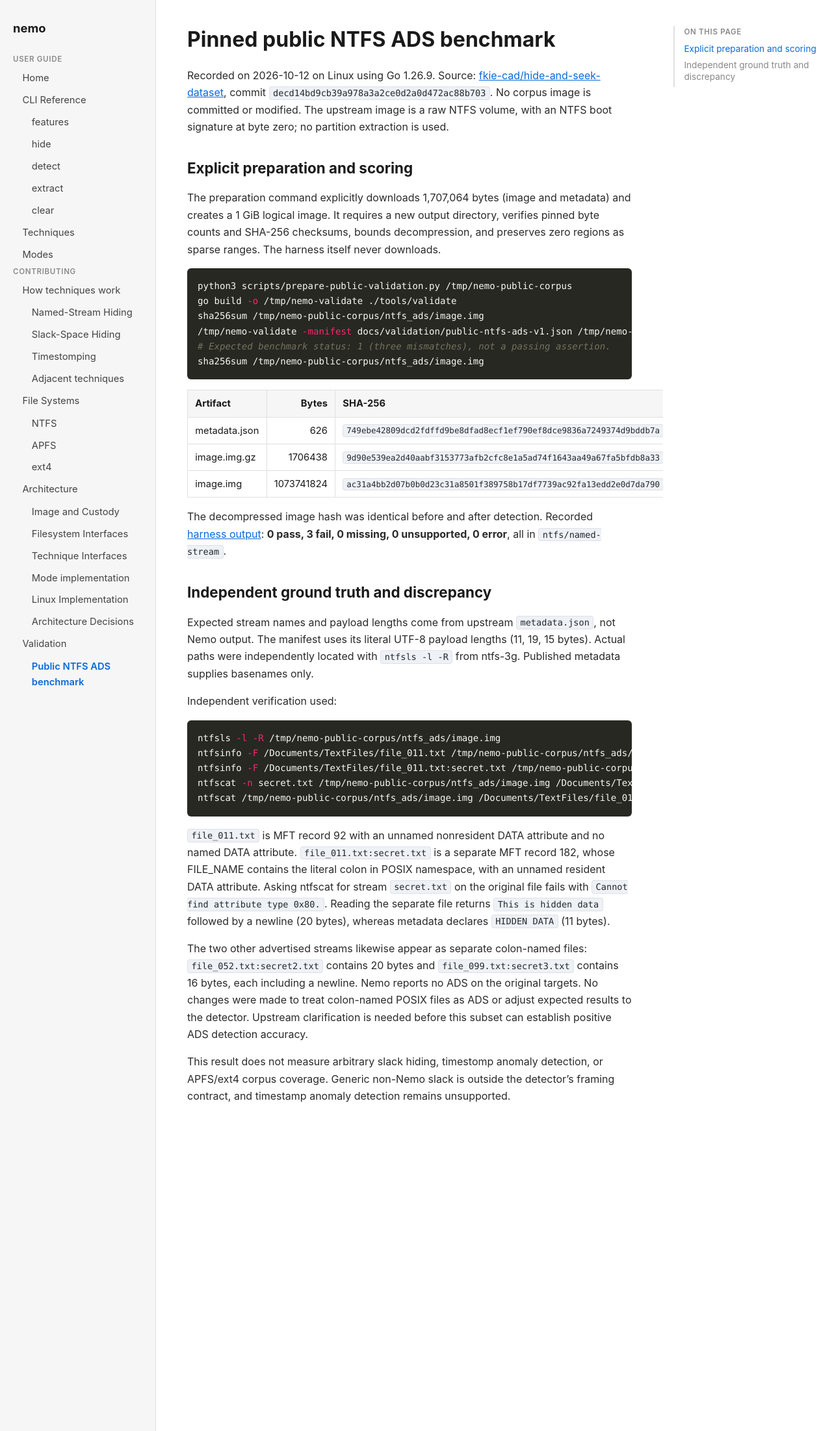
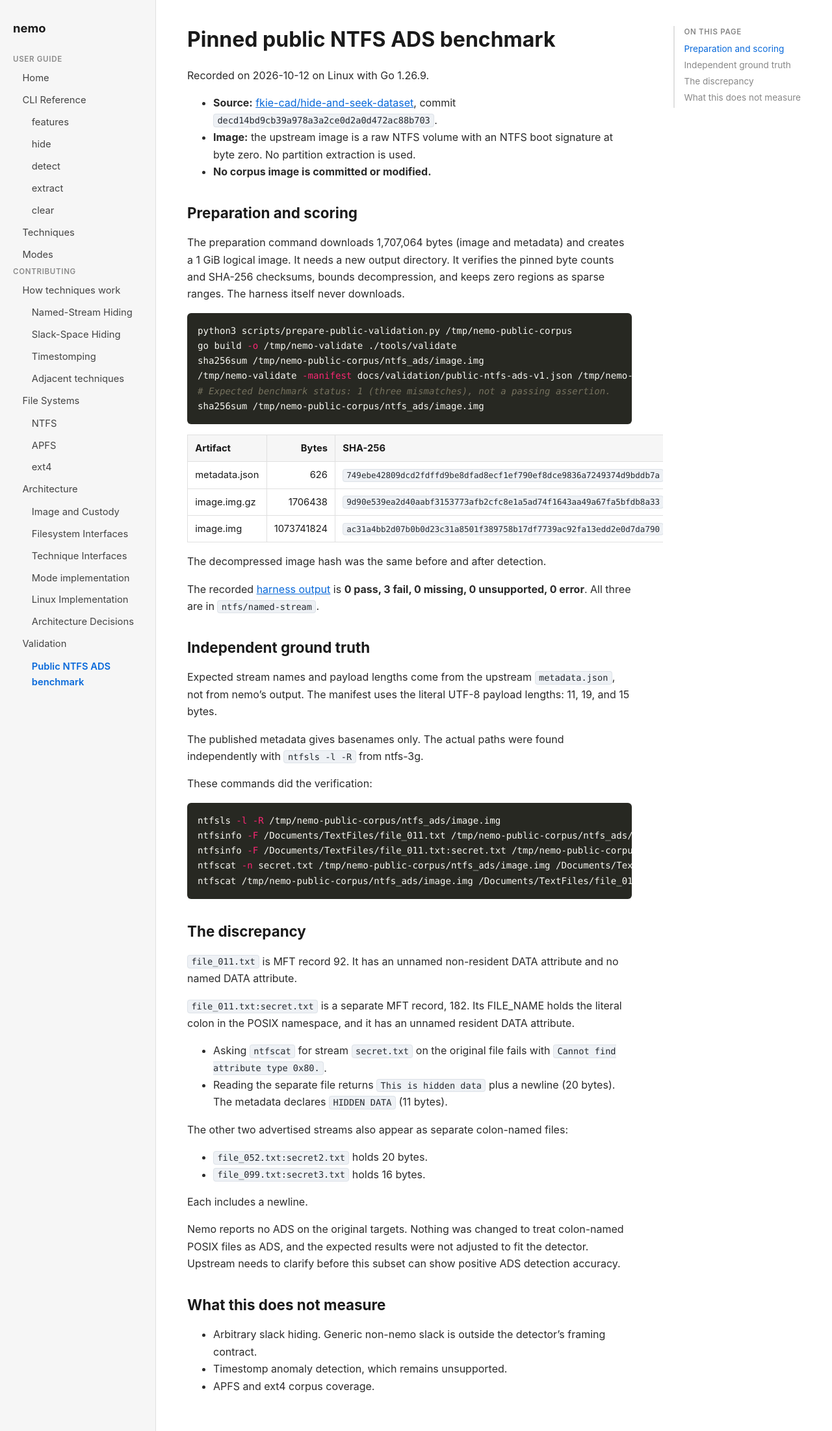
Before and after one commit to sahithyandev/nemo, a Jekyll site: the page built from docs/validation/public-ntfs-ads.md, in a window 1280 px wide. Shown: the whole page at 65% size. Built offline with Jekyll 4.4.1, drawn with Linux system fonts in a browser that asks for light colours.

Commit message:
rewrite validation pages

````diff
--- a/docs/validation/public-ntfs-ads.md
+++ b/docs/validation/public-ntfs-ads.md
@@ -6,18 +6,15 @@ nav_order: 1
 
 # Pinned public NTFS ADS benchmark
 
-Recorded on 2026-10-12 on Linux using Go 1.26.9. Source:
-[fkie-cad/hide-and-seek-dataset](https://github.com/fkie-cad/hide-and-seek-dataset/tree/decd14bd9cb39a978a3a2ce0d2a0d472ac88b703/scenario_4_additional_data_units/ntfs_ads),
-commit `decd14bd9cb39a978a3a2ce0d2a0d472ac88b703`.
-No corpus image is committed or modified. The upstream image is a raw NTFS
-volume, with an NTFS boot signature at byte zero; no partition extraction is used.
+Recorded on 2026-10-12 on Linux with Go 1.26.9.
 
-## Explicit preparation and scoring
+- **Source:** [fkie-cad/hide-and-seek-dataset](https://github.com/fkie-cad/hide-and-seek-dataset/tree/decd14bd9cb39a978a3a2ce0d2a0d472ac88b703/scenario_4_additional_data_units/ntfs_ads), commit `decd14bd9cb39a978a3a2ce0d2a0d472ac88b703`.
+- **Image:** the upstream image is a raw NTFS volume with an NTFS boot signature at byte zero. No partition extraction is used.
+- **No corpus image is committed or modified.**
 
-The preparation command explicitly downloads 1,707,064 bytes (image and metadata)
-and creates a 1 GiB logical image. It requires a new output directory, verifies
-pinned byte counts and SHA-256 checksums, bounds decompression, and preserves
-zero regions as sparse ranges. The harness itself never downloads.
+## Preparation and scoring
+
+The preparation command downloads 1,707,064 bytes (image and metadata) and creates a 1 GiB logical image. It needs a new output directory. It verifies the pinned byte counts and SHA-256 checksums, bounds decompression, and keeps zero regions as sparse ranges. The harness itself never downloads.
 
 ```sh
 python3 scripts/prepare-public-validation.py /tmp/nemo-public-corpus
@@ -34,18 +31,17 @@ sha256sum /tmp/nemo-public-corpus/ntfs_ads/image.img
 | image.img.gz | 1706438 | `9d90e539ea2d40aabf3153773afb2cfc8e1a5ad74f1643aa49a67fa5bfdb8a33` |
 | image.img | 1073741824 | `ac31a4bb2d07b0b0d23c31a8501f389758b17df7739ac92fa13edd2e0d7da790` |
 
-The decompressed image hash was identical before and after detection.
-Recorded [harness output](public-ntfs-ads-result-v1.json): **0 pass, 3 fail,
-0 missing, 0 unsupported, 0 error**, all in `ntfs/named-stream`.
+The decompressed image hash was the same before and after detection.
 
-## Independent ground truth and discrepancy
+The recorded [harness output](public-ntfs-ads-result-v1.json) is **0 pass, 3 fail, 0 missing, 0 unsupported, 0 error**. All three are in `ntfs/named-stream`.
 
-Expected stream names and payload lengths come from upstream `metadata.json`,
-not Nemo output. The manifest uses its literal UTF-8 payload lengths (11, 19,
-15 bytes). Actual paths were independently located with `ntfsls -l -R` from
-ntfs-3g. Published metadata supplies basenames only.
+## Independent ground truth
 
-Independent verification used:
+Expected stream names and payload lengths come from the upstream `metadata.json`, not from nemo's output. The manifest uses the literal UTF-8 payload lengths: 11, 19, and 15 bytes.
+
+The published metadata gives basenames only. The actual paths were found independently with `ntfsls -l -R` from ntfs-3g.
+
+These commands did the verification:
 
 ```sh
 ntfsls -l -R /tmp/nemo-public-corpus/ntfs_ads/image.img
@@ -55,21 +51,26 @@ ntfscat -n secret.txt /tmp/nemo-public-corpus/ntfs_ads/image.img /Documents/Text
 ntfscat /tmp/nemo-public-corpus/ntfs_ads/image.img /Documents/TextFiles/file_011.txt:secret.txt
 ```
 
-`file_011.txt` is MFT record 92 with an unnamed nonresident DATA attribute and
-no named DATA attribute. `file_011.txt:secret.txt` is a separate MFT record 182,
-whose FILE_NAME contains the literal colon in POSIX namespace, with an unnamed
-resident DATA attribute. Asking ntfscat for stream `secret.txt` on the original
-file fails with `Cannot find attribute type 0x80.`. Reading the separate file
-returns `This is hidden data` followed by a newline (20 bytes), whereas metadata
-declares `HIDDEN DATA` (11 bytes).
+## The discrepancy
 
-The two other advertised streams likewise appear as separate colon-named files:
-`file_052.txt:secret2.txt` contains 20 bytes and `file_099.txt:secret3.txt` contains
-16 bytes, each including a newline. Nemo reports no ADS on the original targets.
-No changes were made to treat colon-named POSIX files as ADS or adjust expected
-results to the detector. Upstream clarification is needed before this subset
-can establish positive ADS detection accuracy.
+`file_011.txt` is MFT record 92. It has an unnamed non-resident DATA attribute and no named DATA attribute.
 
-This result does not measure arbitrary slack hiding, timestomp anomaly detection,
-or APFS/ext4 corpus coverage. Generic non-Nemo slack is outside the detector's
-framing contract, and timestamp anomaly detection remains unsupported.
+`file_011.txt:secret.txt` is a separate MFT record, 182. Its FILE_NAME holds the literal colon in the POSIX namespace, and it has an unnamed resident DATA attribute.
+
+- Asking `ntfscat` for stream `secret.txt` on the original file fails with `Cannot find attribute type 0x80.`.
+- Reading the separate file returns `This is hidden data` plus a newline (20 bytes). The metadata declares `HIDDEN DATA` (11 bytes).
+
+The other two advertised streams also appear as separate colon-named files:
+
+- `file_052.txt:secret2.txt` holds 20 bytes.
+- `file_099.txt:secret3.txt` holds 16 bytes.
+
+Each includes a newline.
+
+Nemo reports no ADS on the original targets. Nothing was changed to treat colon-named POSIX files as ADS, and the expected results were not adjusted to fit the detector. Upstream needs to clarify before this subset can show positive ADS detection accuracy.
+
+## What this does not measure
+
+- Arbitrary slack hiding. Generic non-nemo slack is outside the detector's framing contract.
+- Timestomp anomaly detection, which remains unsupported.
+- APFS and ext4 corpus coverage.
````
Also changed, not shown: docs/validation/README.md (+82 -15 lines), docs/validation/index.md (+16 -24 lines).
